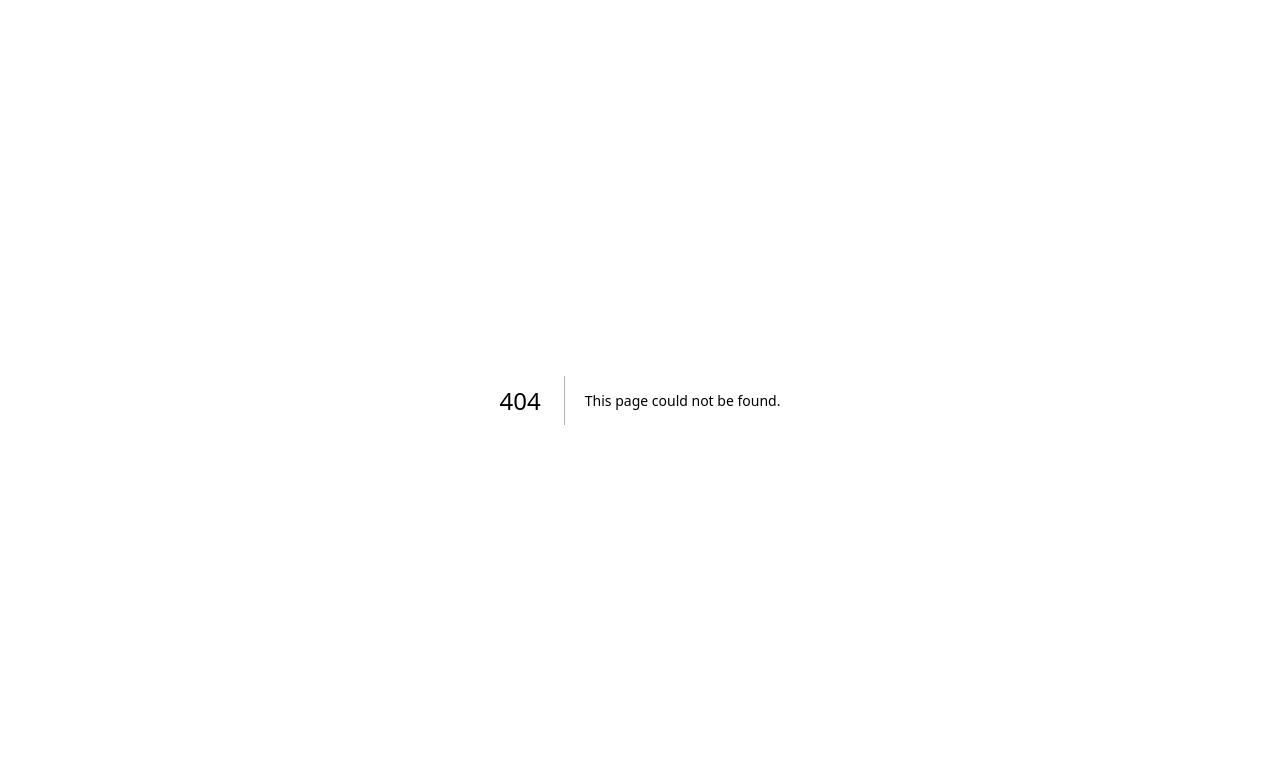
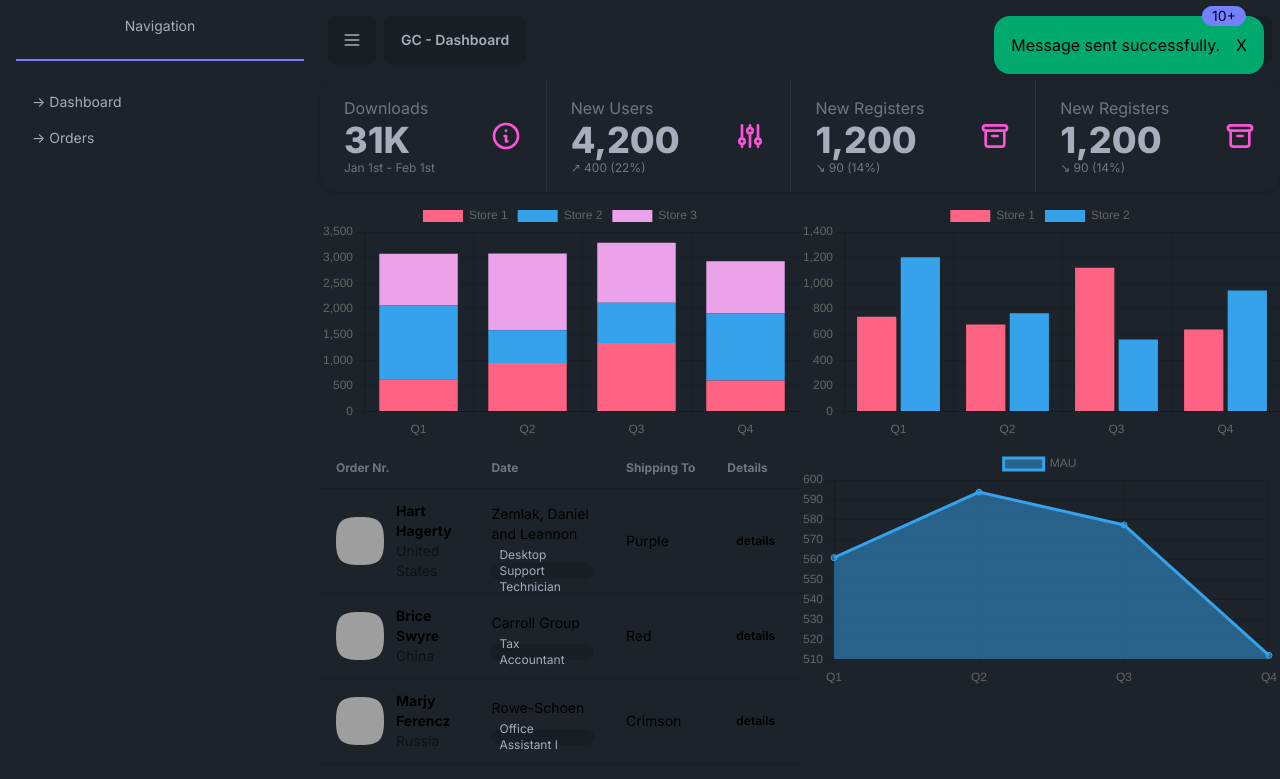
Before and after one commit to gabrielcrZ/thesis-internal-ui-nextjs, a Next.js app: page /orders in a window 1280 px wide. Before the commit this address had no page. Shown: the top 779 px of the page. Built offline with nearby package versions, Linux system fonts and the light colour scheme; grey boxes are pictures that could not be loaded.

Commit message:
added toast + changed toggle handler

```diff
--- a/app/components/Content.tsx
+++ b/app/components/Content.tsx
@@ -4,10 +4,12 @@ import TableVisuals from "./TableVisuals";
 import StackBarChart from "./charts/StackBarChart";
 import BarChart from "./charts/BarChart";
 import LineChart from "./charts/LineChart";
+import Toast from "./Toast";
 
 const Content = () => {
   return (
     <div className="grid ">
+      <Toast/>
       <Stats />
       <div className="grid grid-cols-2">
         <div className="grid justify-items-start pt-2">
--- a/app/components/Drawer.tsx
+++ b/app/components/Drawer.tsx
@@ -2,13 +2,13 @@
 import React, { useState } from "react";
 import Navbar from "./Navbar";
 import Content from "./Content";
+import Link from "next/link";
 
 const Drawer = () => {
   const [isOpen, setIsOpen] = useState(true);
 
   const handleDrawerOpen = () => {
-    if (isOpen) setIsOpen(false);
-    else setIsOpen(true);
+    setIsOpen((prevState) => !prevState);
   };
 
   return (
@@ -17,7 +17,7 @@ const Drawer = () => {
       <div className="drawer-content">
         {/* Page content here */}
         <Navbar onClick={handleDrawerOpen} />
-        <Content/>
+        <Content />
       </div>
       <div className="drawer-side">
         <label
@@ -25,15 +25,19 @@ const Drawer = () => {
           aria-label="close sidebar"
           className="drawer-overlay"
         ></label>
-        <ul className="menu p-4 w-80 min-h-full text-base-content text-l">
+        <ul className="menu p-4 w-80 min-h-full text-base-content text-l bg-content">
           {/* Sidebar content here */}
           <li className="text-center text-l">Navigation</li>
           <div className="divider divider-vertical divider-primary"></div>
           <li>
-            <a> -{">"} Dashboard</a>
+            <Link href="/">
+              <div> -{">"} Dashboard</div>
+            </Link>
           </li>
           <li>
-            <a> -{">"} Orders</a>
+            <Link href="/orders">
+              <div> -{">"} Orders</div>
+            </Link>
           </li>
         </ul>
       </div>
--- /dev/null
+++ b/app/components/Toast.tsx
@@ -0,0 +1,23 @@
+import React, { useState } from "react";
+
+const Toast = (props: any) => {
+  const [isCancelled, setIsCancelled] = useState(false);
+
+  const handleDismiss = () => {
+    setIsCancelled((prevState) => !prevState);
+  };
+  return (
+    <>
+      {!isCancelled && (
+        <div className="toast toast-top toast-end">
+          <div className="alert alert-success">
+            <span>Message sent successfully.</span>
+            <button onClick={handleDismiss}>X</button>
+          </div>
+        </div>
+      )}
+    </>
+  );
+};
+
+export default Toast;
--- /dev/null
+++ b/app/orders/page.tsx
@@ -0,0 +1,8 @@
+import React from "react";
+import Drawer from "../components/Drawer";
+
+const Orders = () => {
+  return <Drawer />;
+};
+
+export default Orders;
```
